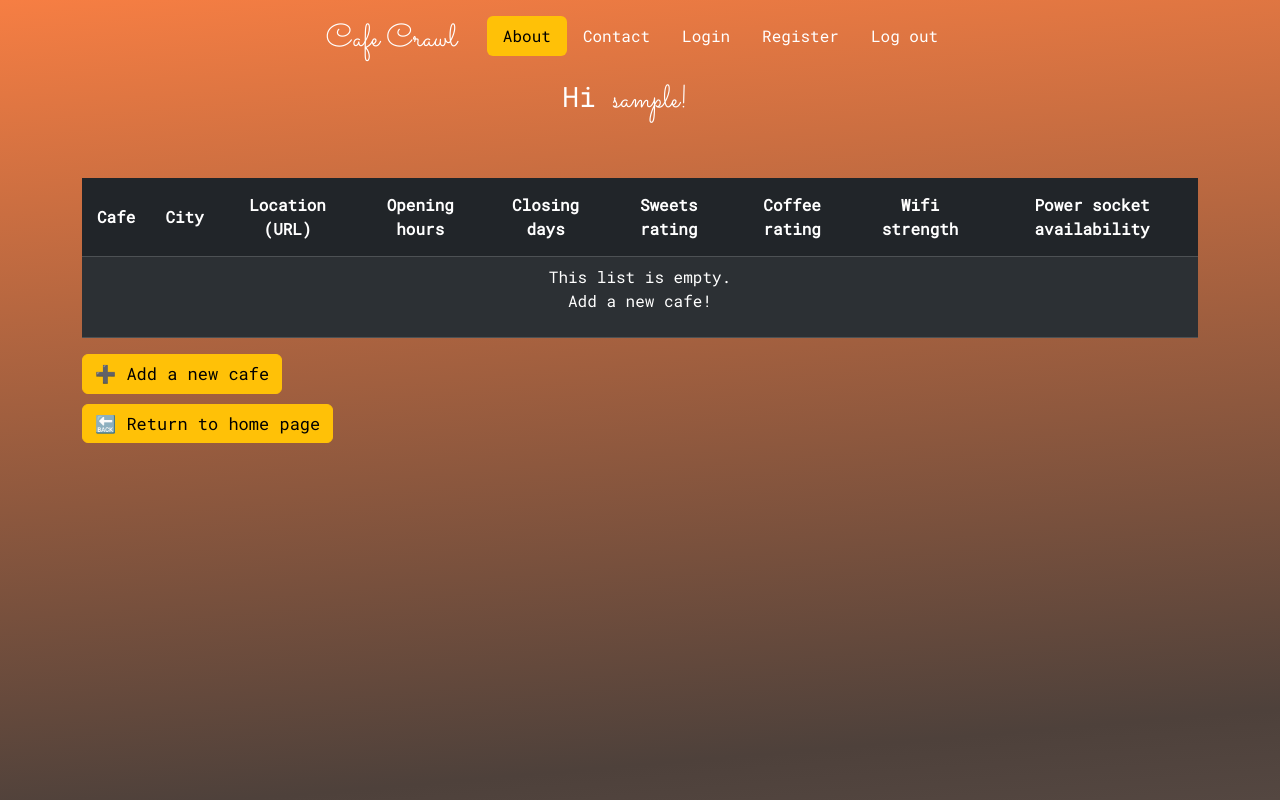
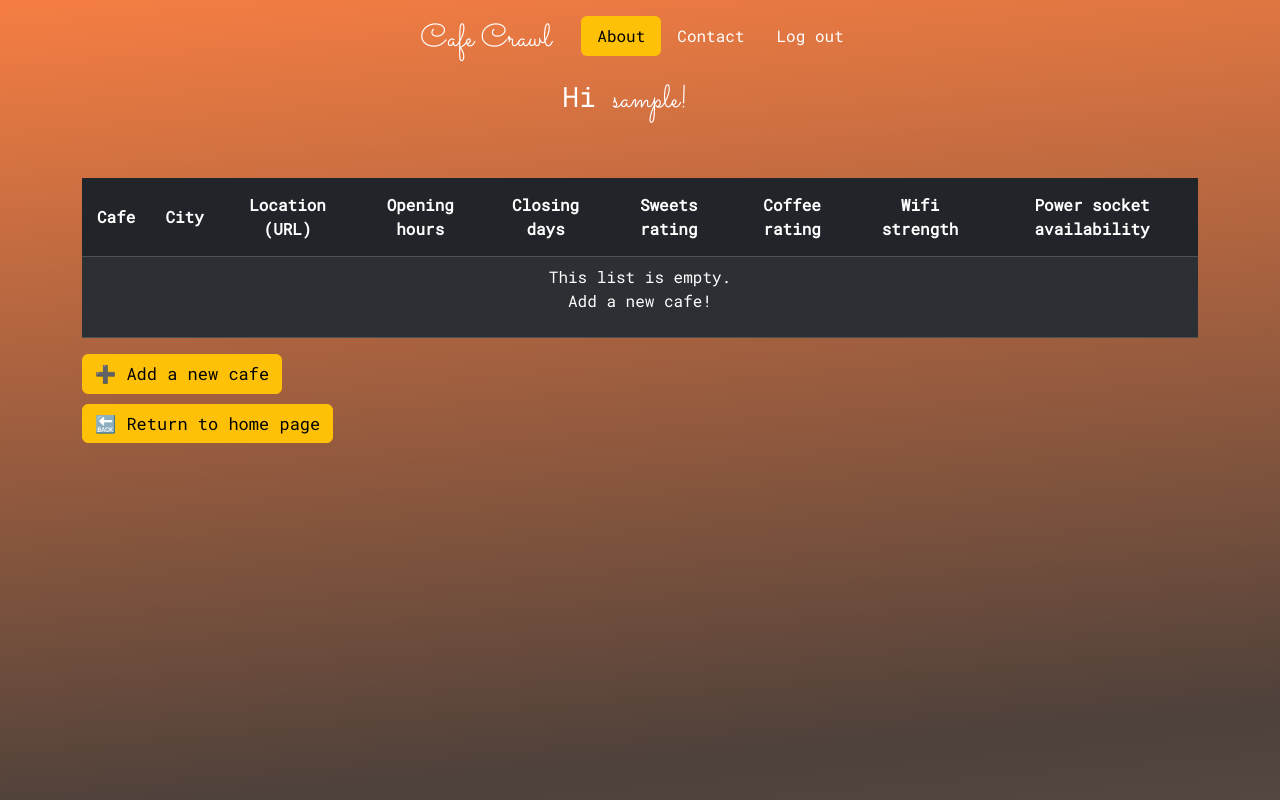
Before and after one commit to CamilleOnoda/Projects, a Flask app: page /cafes in a window 1280 px wide. Run offline with Flask 3, Linux system fonts and the light colour scheme; the visitor is signed in with stand-in values (Sample User, id 1); data that the repository does not hold is empty; some libraries are stand-ins or nearby versions.

Commit message:
Render the log out navigation item

```diff
--- a/Coffee-and-Wifi/templates/add.html
+++ b/Coffee-and-Wifi/templates/add.html
@@ -7,8 +7,7 @@
   <ul class="nav nav-pills">
     <li class="nav-item"><a href="#" class="nav-link active" aria-current="page">About</a></li>
     <li class="nav-item"><a href="#" class="nav-link">Contact</a></li>
-    <li class="nav-item"><a href="#" class="nav-link">Login</a></li>
-    <li class="nav-item"><a href="#" class="nav-link">Register</a></li>
+    <li class="nav-item"><a href="{{url_for('logout')}}" class="nav-link">Log out</a></li>
   </ul>
 </header>
 <div class="img">
--- a/Coffee-and-Wifi/templates/cafes.html
+++ b/Coffee-and-Wifi/templates/cafes.html
@@ -6,9 +6,7 @@
   <ul class="nav nav-pills">
     <li class="nav-item"><a href="#" class="nav-link active" aria-current="page">About</a></li>
     <li class="nav-item"><a href="#" class="nav-link">Contact</a></li>
-    <li class="nav-item"><a href="#" class="nav-link">Login</a></li>
-    <li class="nav-item"><a href="#" class="nav-link">Register</a></li>
-    <li class="nav-item"><a href="#" class="nav-link">Log out</a></li>
+    <li class="nav-item"><a href="{{url_for('logout')}}" class="nav-link">Log out</a></li>
   </ul>
 </header>
 <h3 class="title">Hi <span>{{name}}!</span></h3>
--- a/Coffee-and-Wifi/templates/edit.html
+++ b/Coffee-and-Wifi/templates/edit.html
@@ -7,8 +7,7 @@
   <ul class="nav nav-pills">
     <li class="nav-item"><a href="#" class="nav-link active" aria-current="page">About</a></li>
     <li class="nav-item"><a href="#" class="nav-link">Contact</a></li>
-    <li class="nav-item"><a href="#" class="nav-link">Login</a></li>
-    <li class="nav-item"><a href="#" class="nav-link">Register</a></li>
+    <li class="nav-item"><a href="{{url_for('logout')}}" class="nav-link">Log out</a></li>
   </ul>
 </header>
 <div class="img">
```
